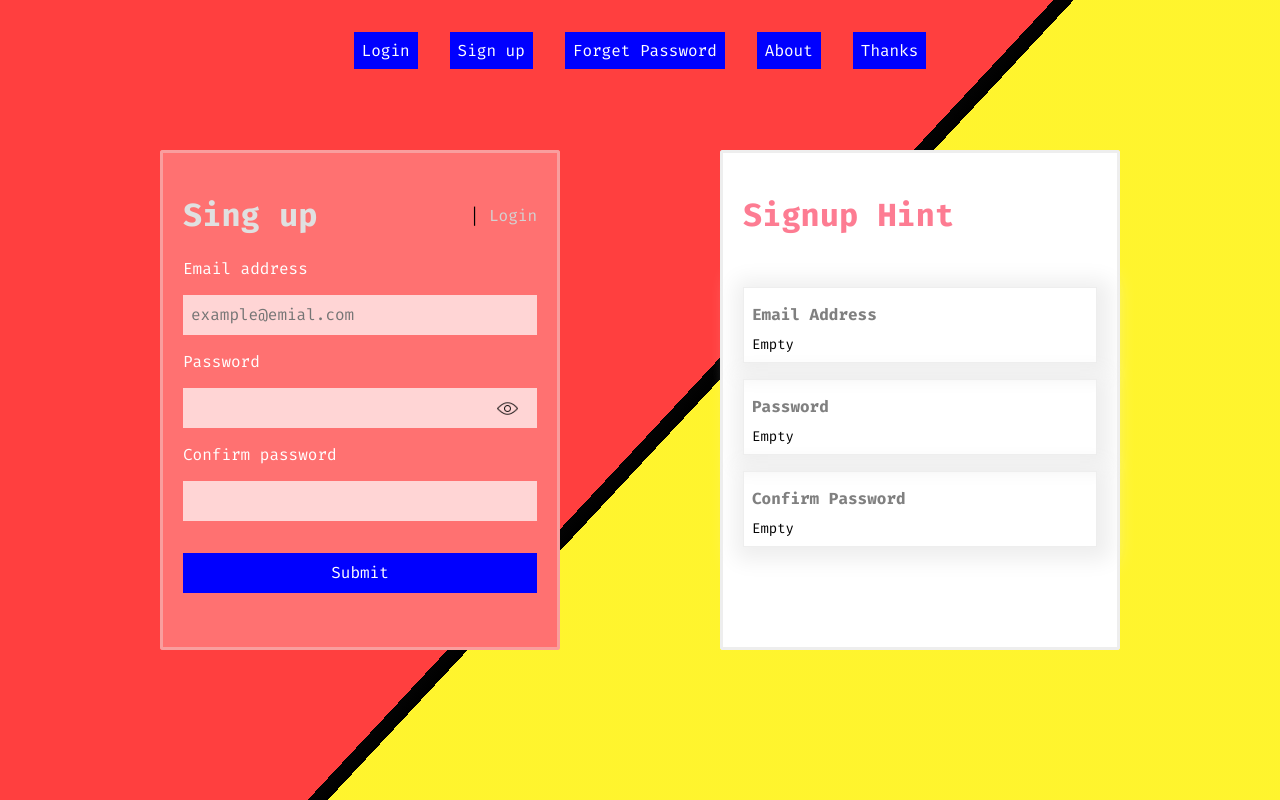
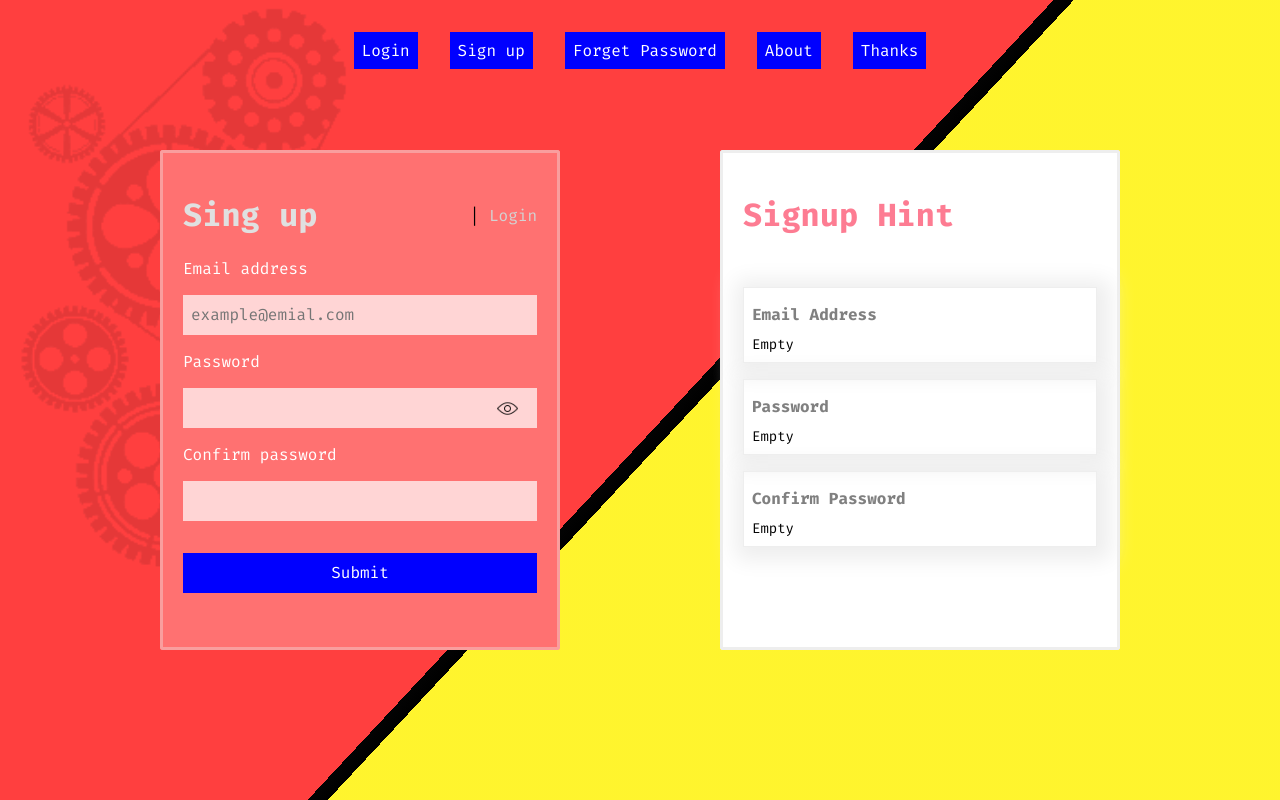
Before and after one commit to ariannargesi/cubic-forms, a React (Create React App) app: page / in a window 1280 px wide. Built offline with nearby package versions, Linux system fonts and the light colour scheme.

Commit message:
fix bugs

```diff
--- a/src/Components/Gears/Gears.css
+++ b/src/Components/Gears/Gears.css
@@ -12,3 +12,9 @@
     background-size: 50vh!important;
 
 }
+.show-png {
+    background-image: url('../../assets/gears.png');
+}
+.show-gif {
+    background-image: url('../../assets/gears.gif');
+}
```
